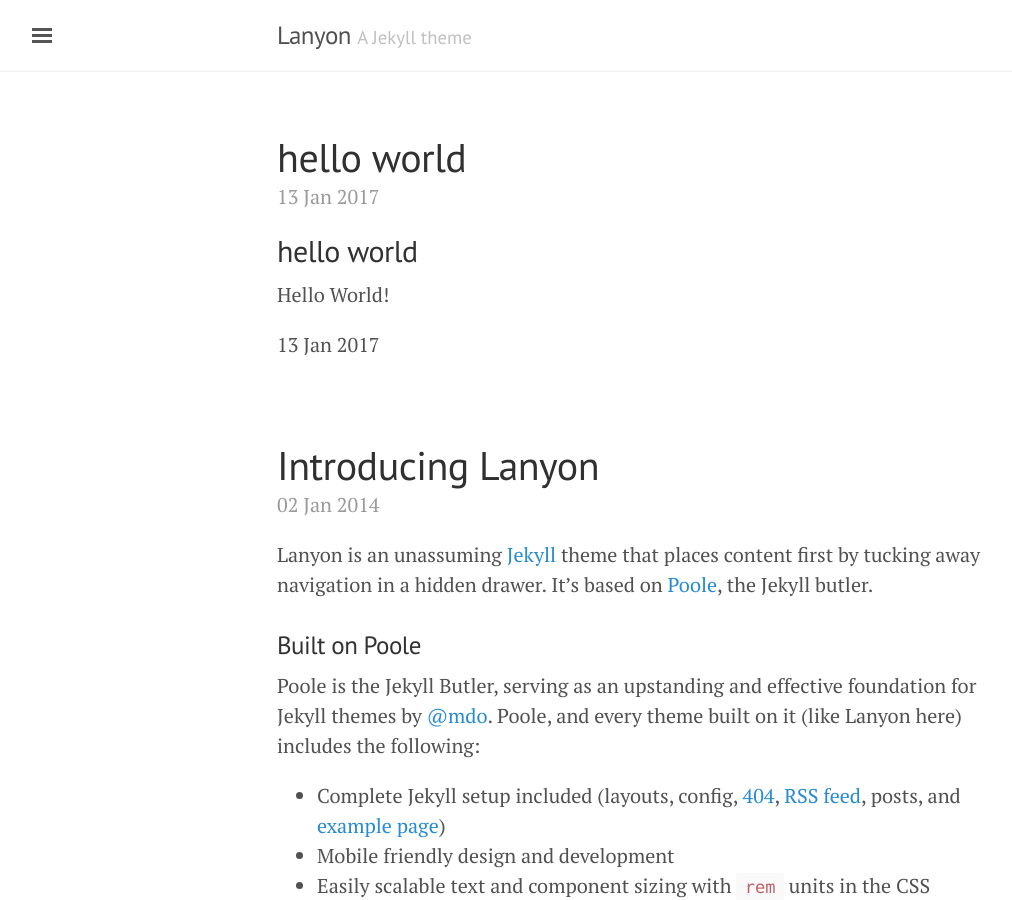
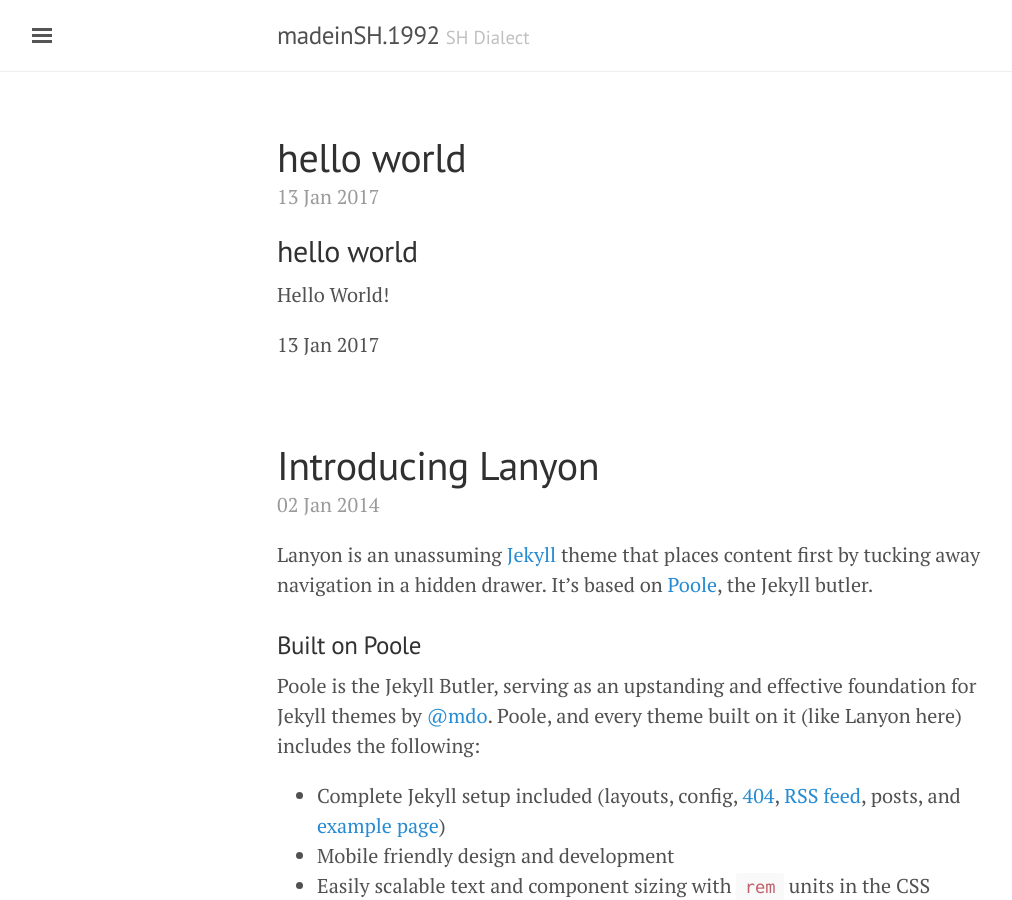
Before and after one commit to feb0339/feb0339.github.io, a Jekyll site: the page built from index.html, in a window 1280 px wide and 900 px high. Shown: the whole window, without its empty margins (3-1015 px from the left). Built offline with Jekyll 4.4.1, drawn with Linux system fonts in a browser that asks for light colours; the list of posts is cut into pages by our own code.

Commit message:
Update _config.yml

```diff
--- a/_config.yml
+++ b/_config.yml
@@ -5,18 +5,23 @@
 # relative_permalinks: true
 
 # Setup
-title:               Lanyon
-tagline:             'A Jekyll theme'
+title:               madeinSH.1992
+tagline:             'SH Dialect'
 description:         A reserved <a href="http://jekyllrb.com" target="_blank">Jekyll</a> theme that places the utmost gravity on content with a hidden drawer. Made by <a href="https://twitter.com/mdo" target="_blank">@mdo</a>.'
 url:                 http://feb0339.github.io
 baseurl:             /jekyll_feb
 paginate:            5
 
+# Build settings
+markdown: kramdown
+highlighter: rouge
+permalink: /:title/
+
 # About/contact
 author:
-  name:              Mark Otto
-  url:               https://twitter.com/mdo
-  email:             markdotto@gmail.com
+  name:              madeinSH.1992
+#  url:
+  email:             madeinSH.1992@outlook.com
 
 # Custom vars
 version:             1.0.0
```
